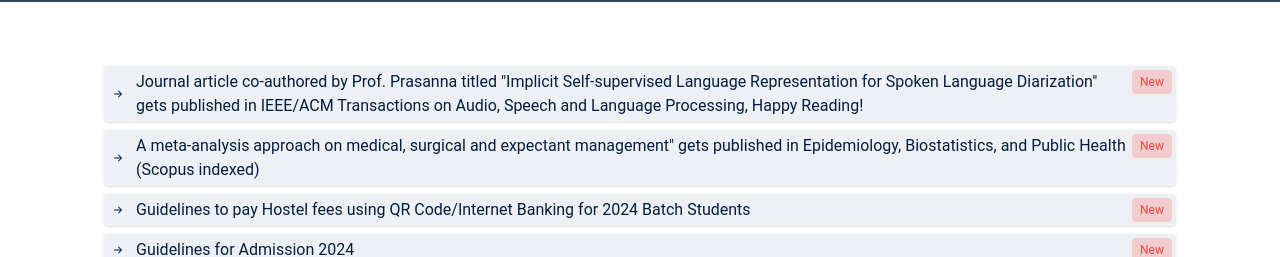
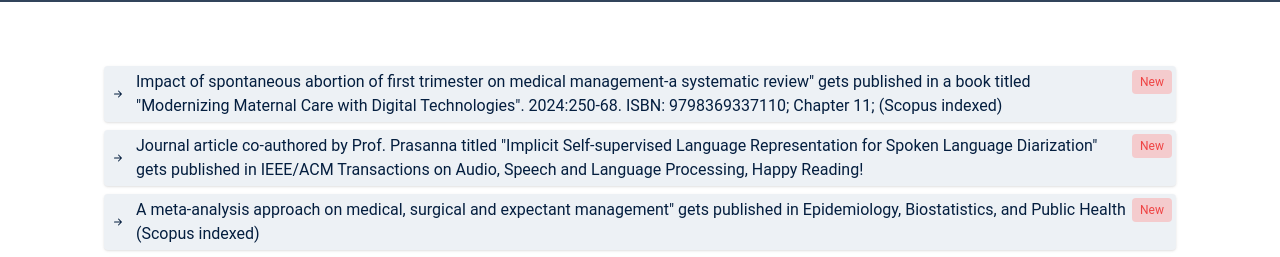
Before and after one commit to Velocity-IIITDWD/iiitdwd.ac.in, a Next.js app: page /announcements in a window 1280 px wide. Shown: the part 494-751 px from the top of the page. Built offline with nearby package versions, Linux system fonts and the light colour scheme; grey boxes are pictures that could not be loaded.

Commit message:
data(announcements): New announcement

```diff
--- a/data/announcements.ts
+++ b/data/announcements.ts
@@ -9,6 +9,13 @@ export type Announcement = {
 };
 
 export const announcements: Announcement[] = [
+  {
+    link: '/docs/Impact-of-Spontaneous-Abortion-of-First-Trimester-on-Medical-Management_-A-Systematic-Review-and-Meta-Analysis-of-Randomized-Con.pdf',
+    text: 'Impact of spontaneous abortion of first trimester on medical management-a systematic review" gets published in a book titled "Modernizing Maternal Care with Digital Technologies". 2024:250-68. ISBN: 9798369337110; Chapter 11; (Scopus indexed)',
+    new: true,
+    month: '8',
+    year: '2024',
+  },
   {
     link: '/docs/implicit_self-supervised_language_representation.pdf',
     text: 'Journal article co-authored by Prof. Prasanna titled "Implicit Self-supervised Language Representation for Spoken Language Diarization" gets published in IEEE/ACM Transactions on Audio, Speech and Language Processing, Happy Reading! ',
@@ -54,14 +61,14 @@ export const announcements: Announcement[] = [
   {
     link: '/docs/ResearchFelloship.pdf',
     text: 'Data Dissemination and Resource Optimization in Post-Disaster Scenarios using Hybrid 5G-Mobile Adhoc Networks  ',
-    new: true,
+    new: false,
     year: '2024',
     month: '7',
   },
   {
     link: '/docs/ApplicationforSERBprojectSRG.docx.pdf',
     text: 'Project Associate I Position for my SERB funded SRG Project  ',
-    new: true,
+    new: false,
     year: '2024',
     month: '7',
   },
```
